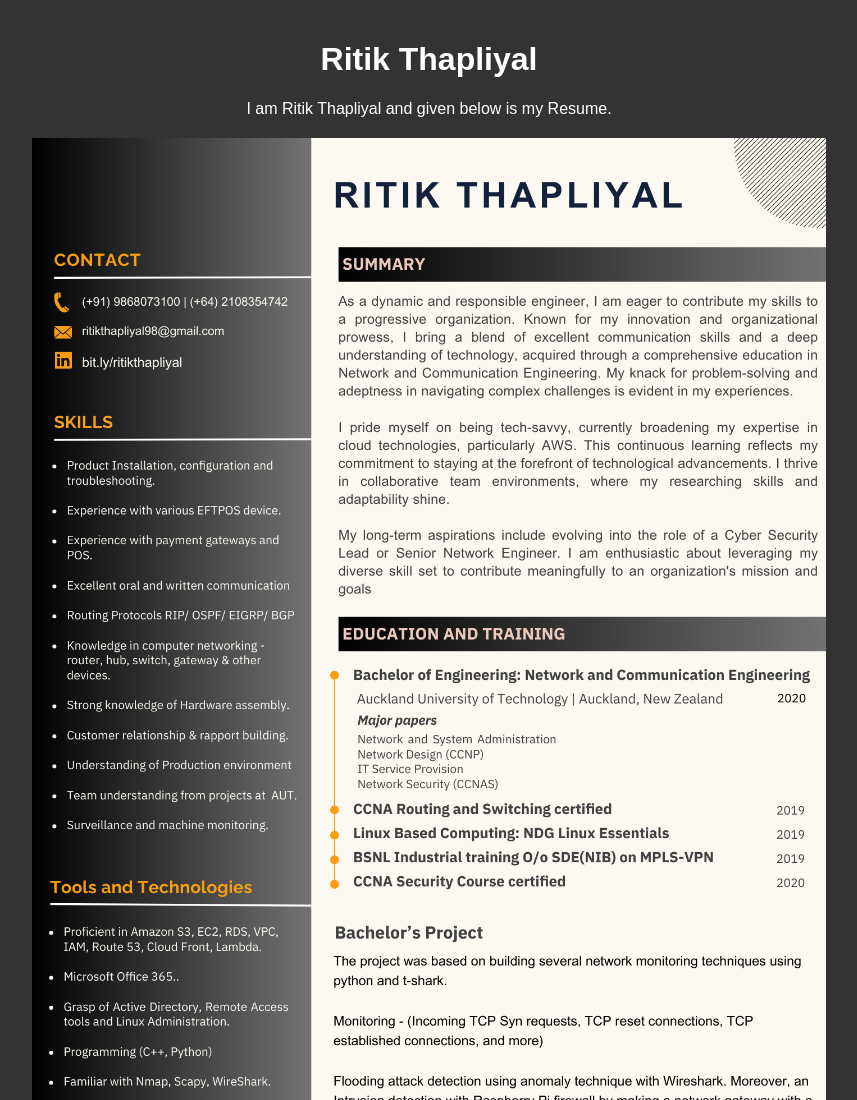
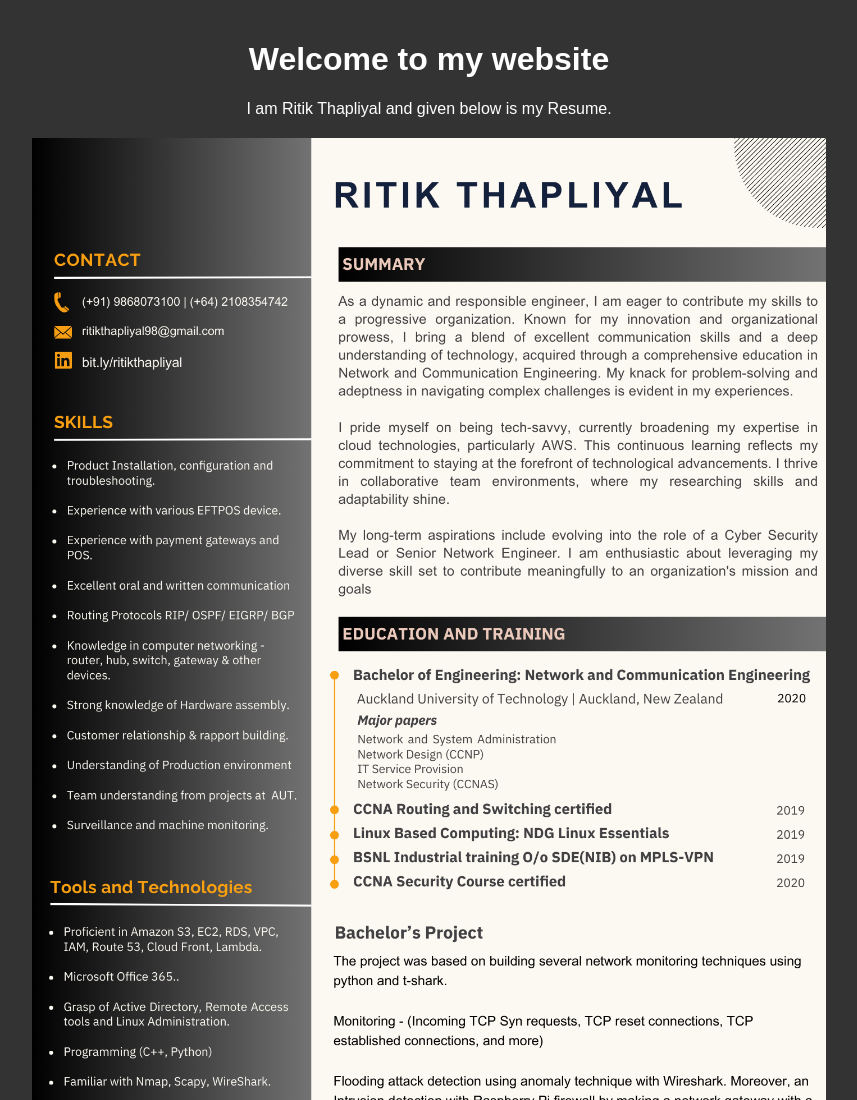
Before and after one commit to BOTvNOOB/Website, a plain HTML site: page index.html in a window 1280 px wide. Shown: the top 1100 px of the page, without its empty margins (211-1068 px from the left). Drawn offline with Linux system fonts and the light colour scheme.

Commit message:
Update index.html

```diff
--- a/index.html
+++ b/index.html
@@ -3,7 +3,7 @@
 <head>
     <meta charset="UTF-8">
     <meta name="viewport" content="width=device-width, initial-scale=1.0">
-    <title>Welcome to my website</title>
+    <title>Ritik Thapliyal</title>
     <style>
         body {
             margin: 0;
@@ -49,7 +49,7 @@
 </head>
 <body>
     <div class="container">
-        <h1>Ritik Thapliyal</h1>
+        <h1>Welcome to my website</h1>
         <p>I am Ritik Thapliyal and given below is my Resume.</p>
         <div class="image-container">
             <img src="1.png" alt="Image 1">
```
